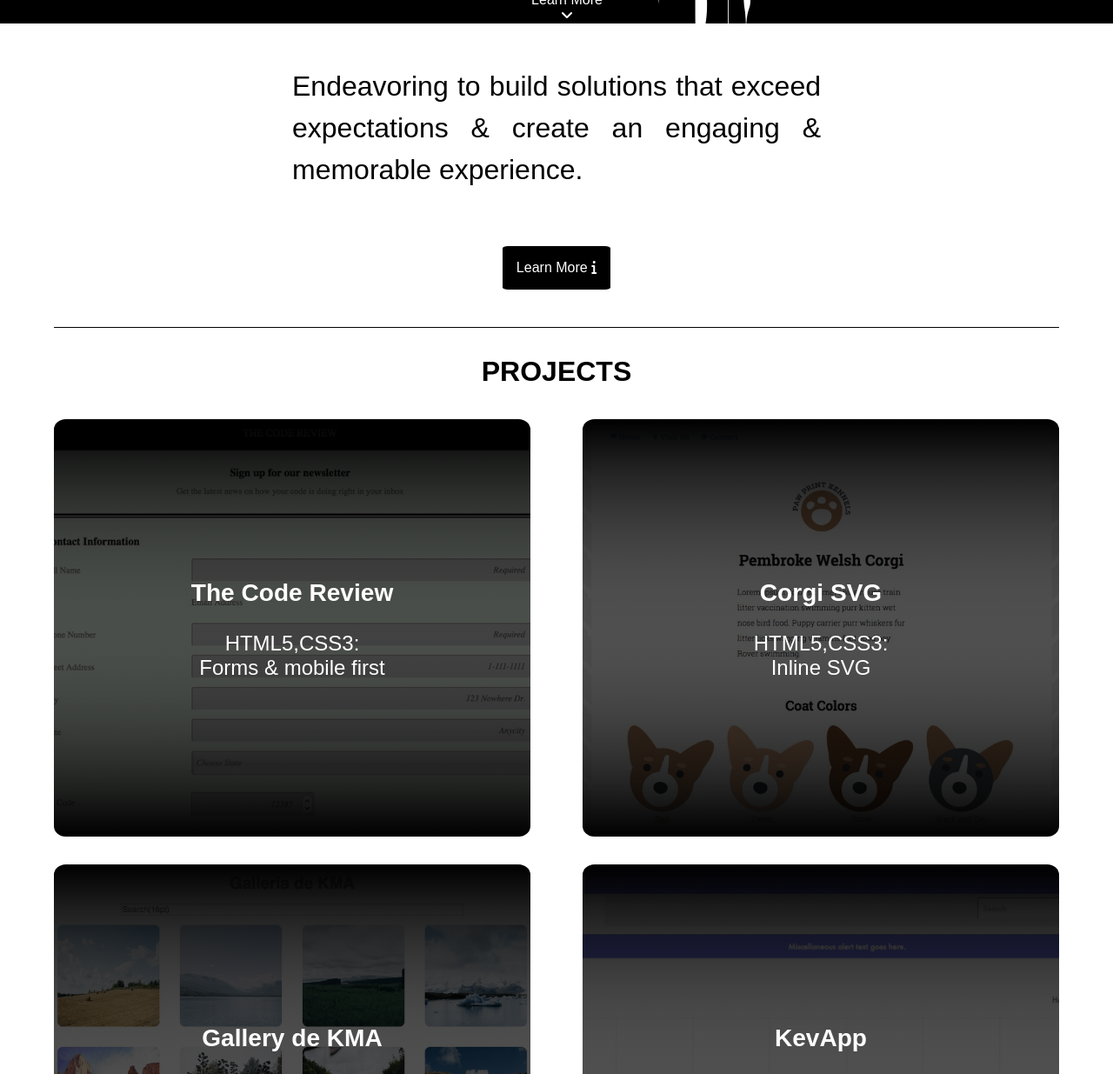
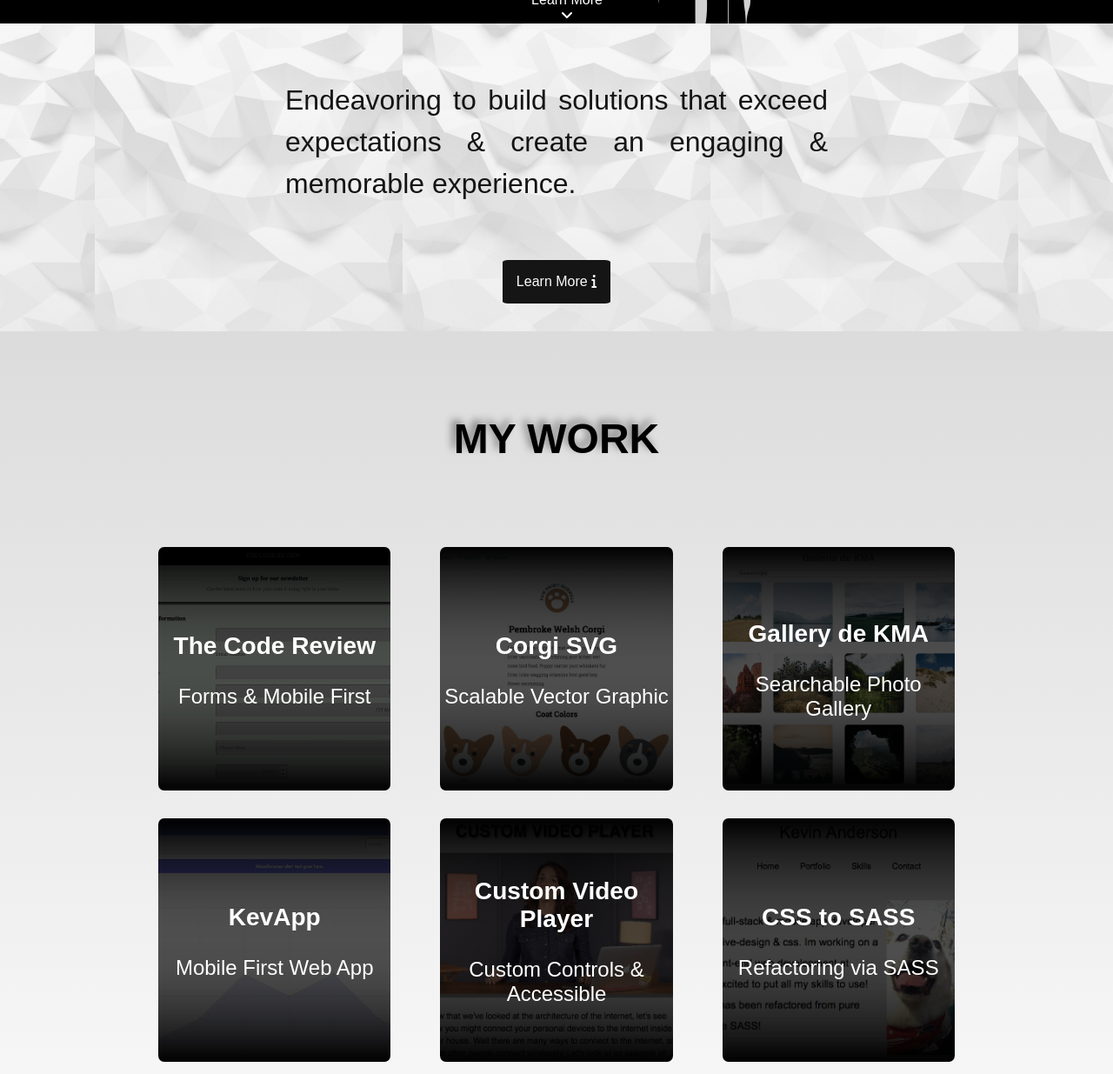
Before and after one commit to Agentkma/Project-12-Portfolio, a plain HTML site: page index.html in a window 1280 px wide. Shown: the part 773-2008 px from the top of the page at 87% size. Drawn offline with nearby package versions, Linux system fonts and the light colour scheme; a web font is replaced by a local one.

Commit message:
project ready for final review

```diff
--- a/css/style.css
+++ b/css/style.css
@@ -37,6 +37,11 @@ nav>a{
   border: 1px solid white;
 }
 
+section {
+  width: 100%;
+  margin: auto;
+}
+
 ul {
   margin: 0 auto;
   list-style: none;
@@ -56,11 +61,16 @@ footer h3 {
   overflow: hidden;
 }
 
+
+
+section,
 footer {
   background-image: url("../img/background12min.jpg");
   opacity: 0.9;
   background-position: center;
   background-size: contain;
+  padding: 1em;
+
 }
 
 
@@ -90,6 +100,7 @@ footer {
   color: black;
   margin: 1em auto;
   display: block;
+
 }
 
 
@@ -107,6 +118,7 @@ footer {
     background-color: rgba(0,0,0, 0.9); /* Black w/opacity */
     overflow-x: hidden; /* Disable horizontal scroll */
     transition: 0.5s; /* 0.5 second transition effect to slide in or slide down the overlay (height or width, depending on reveal) */
+    z-index: 2000;
 }
 
 /* Position the content inside the overlay */
@@ -160,6 +172,7 @@ footer {
   width: 100%;
   margin: 1em auto;
   border-radius: 2.5%;
+  /*z-index: 1000;*/
 }
 
 .project-description{
@@ -196,10 +209,23 @@ footer {
 
 /****************************************
 ***********MOBILE FIST IDS**********/
+#main-content {
+  clear:both;
+  display: block;
+  width: 95%;
+  margin: 0 auto;
+  padding-bottom: 4em;
+}
 
+#page-container {
+  display: flex;
+  flex-direction: column;
+  margin: 0 auto;
+  background: linear-gradient( 0deg, #fff, #bab8b8);
+}
 
 #header-banner {
-  background-image: url("../img/header-banner-brain.svg") ;
+  background-image: url("../img/header-banner-brain-MIN.svg") ;
   background-repeat: no-repeat;
   background-size: cover;
   width: auto;
@@ -207,6 +233,7 @@ footer {
   display: flex;
   flex-direction: column;
   justify-content: space-between;
+
 
 }
 
@@ -217,7 +244,7 @@ footer {
 }
 
 #menu-container{
-  width: 100%;
+  width: 20%;
   position: fixed;
   top: 0;
   z-index: 9999;
@@ -238,6 +265,8 @@ footer {
 #nav-container img {
   width: 3em;
   height: 4em;
+  border: none;
+
 }
 
 #tag-header-container{
@@ -286,29 +315,25 @@ footer {
 
 #about-skills p{
   color: black;
+
 }
 
 
-
-#main-content {
-  clear:both;
-  display: block;
-  width: 95%;
-  margin: 0 auto;
+#project-container{
+  width: 90%;
 }
 
-#page-container {
-  display: flex;
-  flex-direction: column;
-  margin: 0 auto;
-}
 
 #projects {
-  border-top: black 1px solid;
+  /*border-top: black 1px solid;*/
   color: black;
-  height: 2em;
-  padding-top: 1em;
+  height: 4em;
+  padding-top: 2em;
   width: 95%;
+  margin-top: 0;
+  text-shadow: -5px -5px 10px gray;
+  font-size: 2em;
+
 }
 
 #CodeReview {
@@ -356,9 +381,6 @@ footer {
 
 
 
-
-
-
 #contact-container{
   display:flex;
   flex-direction: row;
@@ -390,10 +412,10 @@ footer {
   }
 
   .projects-each {
-    height: 20em;
-    width: 45%;
-    max-width: 1000px;
-    margin: 1em;;
+    height: 15em;
+    width: 42.5%;
+    /*max-width: 1000px;*/
+    margin: 1em;
   }
 
   .project-description{
@@ -408,8 +430,17 @@ footer {
     padding: 1em;
   }
 
-  #header-banner{
-      height: 60vh;
+
+  #header-banner {
+    background-image: url("../img/header-banner-brain-MIN.svg") ;
+    background-repeat: no-repeat;
+    background-size: cover;
+    width: auto;
+    height: 60vh;
+    display: flex;
+    flex-direction: column;
+    justify-content: space-between;
+
   }
 
   #about-summary {
@@ -418,7 +449,6 @@ footer {
   }
 
   #about-skills {
-
     display: flex;
     flex-direction: row;
     justify-content: space-between;
@@ -427,6 +457,7 @@ footer {
 
 
   #project-container {
+    width: 85%;
     display: flex;
     flex-direction: row;
     flex-wrap: wrap;
@@ -452,7 +483,8 @@ footer {
   }
 
   .projects-each {
-    height: 30em;
+    height: 17.5em;
+    width: 27.5%;
   }
 
 
@@ -478,10 +510,15 @@ footer {
     font-size: 2em;
   }
 
+  #project-container{
+    width: 80%;
+  }
 
   #projects {
-    font-size: 2em;
+    font-size: 3em;
   }
+
+
 
 /***********Projects************/
 
--- a/index.html
+++ b/index.html
@@ -18,10 +18,8 @@
         <div id="header-menu">
 
             <div id="menu-container">
-              <button   id="nav-container"><img alt="menu icon button" src="img/menu-icon-min.png">
+              <button   id="nav-container"><img alt="menu icon button" src="img/menu-icon-min2.png">
 
-                <!-- <a href="#main-content" > PROJECTS </a>
-                <a href="#contact" > CONTACT </a> -->
               </button>
 
                 <!-- The overlay -->
@@ -59,9 +57,6 @@
           </div>
       </header>
 
-
-      <main role="main" id= "main-content">
-
       <section >
         <p id="about-summary"> Endeavoring to build solutions that exceed expectations & create an engaging & memorable experience.
         </p>
@@ -72,8 +67,8 @@
         <div id="about-skills">
           <div class = "skills-each">
             <img>
-              <h2 class="skills">Current Skills</h2>
-              <p>I can design and create Mobile First and Accessible projects in the browser via HTML(5), CSS(3), and JavaScript.  I can employ SASS, jQuery, Gulp Build Pipelines, and GitHub to augment and streamline projects.</p>
+            <h2 class="skills">My Skills</h2>
+            <p>I design and create Mobile First and Accessible projects in the browser via HTML(5), CSS(3), and JavaScript.  I employ SASS, jQuery, Gulp Build Pipelines, and GitHub to augment and streamline projects.</p>
           </div>
 
           <div class = "skills-each">
@@ -84,7 +79,10 @@
         </div>
       </section>
 
-        <h2 id="projects"> PROJECTS </h2>
+      <main role="main" id= "main-content">
+
+
+        <h2 id="projects"> MY WORK </h2>
         <div >
           <ul id="project-container">
 
@@ -109,7 +107,7 @@
               <div class= "project-description">
 
                   <h3>The Code Review </h3>
-                  <p>HTML5,CSS3: <br>Forms & mobile first</p>
+                  <p>Forms & Mobile First</p>
                   <div class="learn-view">
                       <h2 id="code-review-i"><span class="fa fa-info fa-2x" aria-hidden="true"></span></h2>
                       <a target="_blank" href="https://agentkma.github.io/Project-3-registration-form/">
@@ -133,7 +131,7 @@
                   <!-- Overlay content -->
                   <div class="overlay-content">
                     <h3> Tech Code Used:  <br>HTML5, CSS3. <br>
-                         The project focuses replacing raster images with scalable vector graphics for simple images, icons, and backgrounds.<br>  It also incorporates CSS3 hover effects on nav icons. </h3>
+                         The project focuses on replacing raster images with scalable vector graphics for simple images, icons, and backgrounds.<br>  It also incorporates CSS3 hover effects on nav icons. </h3>
                   </div>
 
               <!-- END OVERLAY CONTAINER -->
@@ -141,7 +139,7 @@
               <div class= "project-description">
 
                   <h3>Corgi SVG </h3>
-                  <p>HTML5,CSS3: <br>Inline SVG</p>
+                  <p>Scalable Vector Graphic</p>
                   <div class="learn-view">
                       <h2 id="corgi-svg-i"><span class="fa fa-info fa-2x" aria-hidden="true"></span></h2>
                       <a target="_blank" href="https://agentkma.github.io/Project-6-SVG-Update/">
@@ -164,7 +162,7 @@
                   <!-- Overlay content -->
                   <div class="overlay-content">
                     <h3> Tech Code Used: HTML5, CSS3, JavaScript. <br>
-                         The project focuses on using JavaScript to create searchable content and using a lightbox to display and navigagte the content<br>  It also incorporates responsive design </h3>
+                         The project focuses on using JavaScript to create searchable content and using a lightbox to display and navigagte the content.<br>  It also incorporates responsive design </h3>
                   </div>
 
               <!-- END OVERLAY CONTAINER -->
@@ -172,7 +170,7 @@
 
               <div class= "project-description">
                   <h3>Gallery de KMA </h3>
-                  <p>HTML5,CSS3,JavaScript: <br>Searchable photo gallery</p>
+                  <p>Searchable Photo Gallery</p>
                   <div class="learn-view">
                       <h2 id="gallery-kma-i"><span class="fa fa-info fa-2x" aria-hidden="true"></span></h2>
                         <a target="_blank" href="https://agentkma.github.io/master-Project-4/">
@@ -203,7 +201,7 @@
             <div class= "project-description">
 
                 <h3>KevApp</h3>
-                <p>HTML5,CSS3,JavaScript:<br> Mobile friendly web app</p>
+                <p>Mobile First Web App</p>
                 <div class="learn-view">
                     <h2 id="kev-app-i"><span class="fa fa-info fa-2x" aria-hidden="true"></span></h2>
                       <a target="_blank" href="https://agentkma.github.io/Project-9-Web-App-Dashboard/">
@@ -233,10 +231,10 @@
           <div class= "project-description">
 
               <h3>Custom Video Player</h3>
-              <p>HTML5,CSS3,JavaScript: <br>Custom controls & Accessible </p>
+              <p>Custom Controls & Accessible </p>
               <div class="learn-view">
                   <h2 id="custom-video-i"><span class="fa fa-info fa-2x" aria-hidden="true"></span></h2>
-                    <a target="_blank" href="">
+                    <a target="_blank" href="https://agentkma.github.io/Project-7-video-player-REVISED/">
                       <h2><span class="fa fa-eye fa-2x" aria-hidden="true"></span></h2>
                     </a>
               </div>
@@ -255,7 +253,7 @@
               <!-- Overlay content -->
               <div class="overlay-content">
                 <h3> Tech Code Used:  HTML5, CSS3, JavaScript. <br>
-                     The project focuses on using refactoring a site to use SASS to compile CSS.<br>  It also incorporates CSS3 hover effects using a mobile first design. </h3>
+                     The project focuses on refactoring via SASS to compile CSS.<br>  It also incorporates CSS3 hover effects using a mobile first design. </h3>
               </div>
 
           <!-- END OVERLAY CONTAINER -->
@@ -263,10 +261,10 @@
         <div class= "project-description">
 
             <h3>CSS to SASS</h3>
-            <p>HTML5,SASS to CSS3,JavaScript:<br>Refactoring via SASS compiler </p>
+            <p>Refactoring via SASS</p>
             <div class="learn-view">
                 <h2 id="css-to-sass-i"><span class="fa fa-info fa-2x" aria-hidden="true"></span></h2>
-                  <a target="_blank" href="">
+                  <a target="_blank" href="https://agentkma.github.io/Project-5-CSS-to-SASS/">
                     <h2><span class="fa fa-eye fa-2x" aria-hidden="true"></span></h2>
                   </a>
             </div>
--- a/script.js
+++ b/script.js
@@ -44,7 +44,7 @@ $('#header-learn-more').click( function () {
 
     $('html, body').animate({
     scrollTop: $("#about-summary").offset().top
-    }, 1000);
+  }, 1000);
 
 
 });
@@ -56,7 +56,7 @@ $('#about-skills').hide();
 $('#about-learn-more').click( function () {
     $('#about-summary').toggle('explode');
     $('#about-learn-more').hide();
-    $('#about-skills').fadeIn(2000);
+    $('#about-skills').fadeIn(3000);
 });
 
 
```
Also changed, not shown: img/header-banner-brain-MIN.svg (added), img/menu-icon-min2.png (added). Lines whose indentation alone changed are shown as unchanged.
